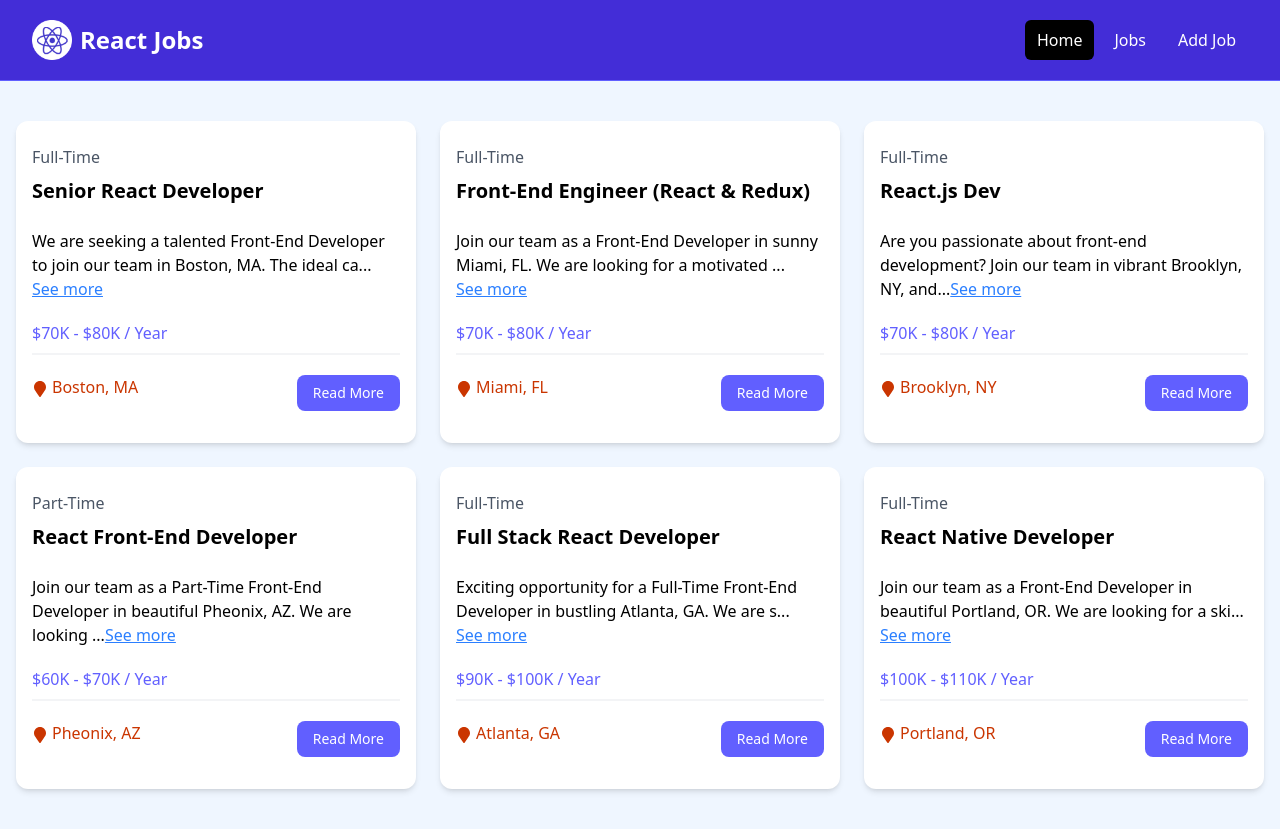
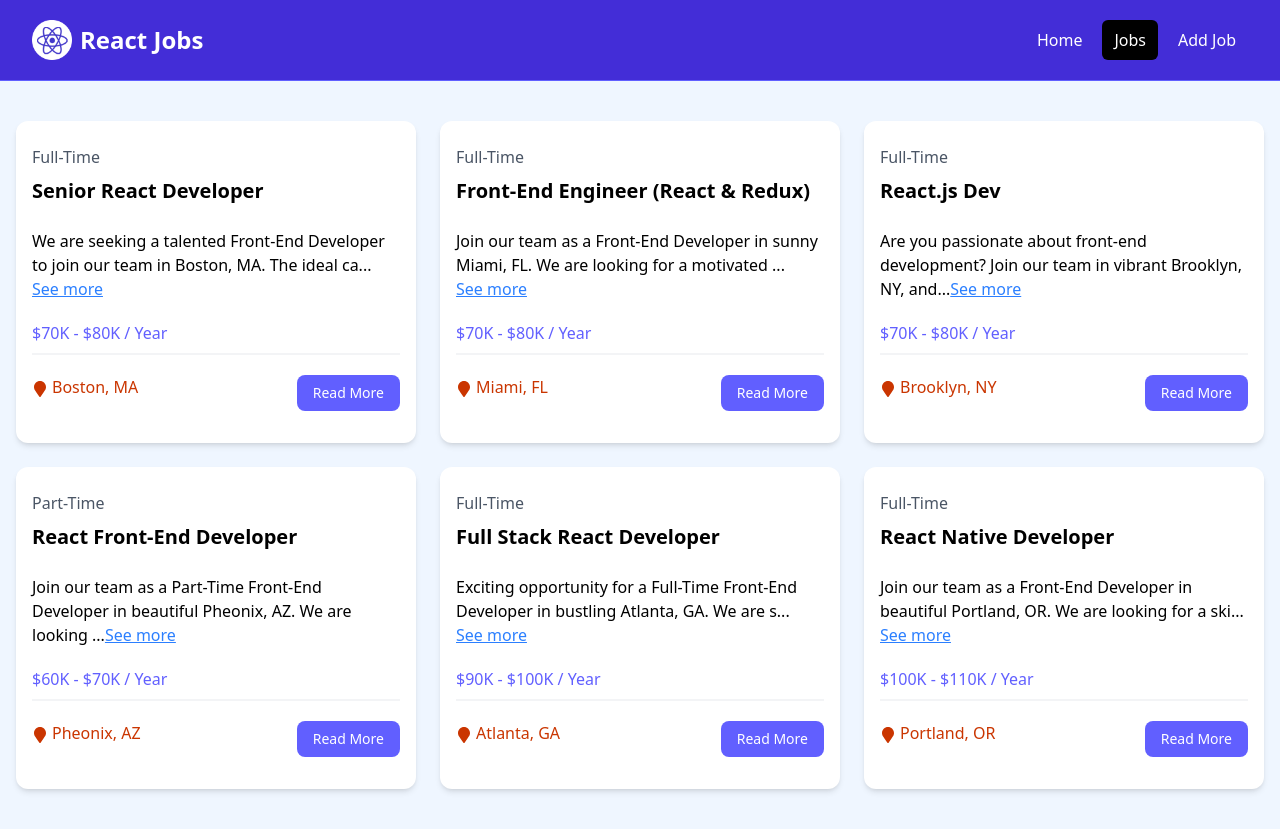
Before and after one commit to marionmartie/react-typescript, a React (Vite) app: page /jobs in a window 1280 px wide. Built offline with nearby package versions, Linux system fonts and the light colour scheme.

Commit message:
Error loading

```diff
--- a/src/App.tsx
+++ b/src/App.tsx
@@ -5,6 +5,7 @@ import JobsPage from './pages/JobsPage'
 import NotFound from './pages/NotFound'
 
 export default function App() {
+
   const router = createBrowserRouter(
     createRoutesFromElements(
       <Route path="/" element={<MainLayout/>} >
@@ -14,7 +15,5 @@ export default function App() {
       </Route>
     )
   )
-  return (
-    <RouterProvider router={router} />
-  )
+  return <RouterProvider router={router} />
 }
--- a/src/components/JobListing.tsx
+++ b/src/components/JobListing.tsx
@@ -1,9 +1,7 @@
-import { useState } from 'react'
-import jobItems from '../jobs.json'
+import jobs from '../jobs.json'
 import JobList from './JobList'
 
 function JobMap({limit} : { limit?: number }) {
-  const [jobs, setJobs] = useState(jobItems)
 
   const recentJobs: typeof jobs = jobs.splice(0, limit || jobs.length)
 
@@ -24,7 +22,7 @@ const JobListing = ({limit} : { limit?: number }) => {
         </h2>
         <div className="grid grid-cols-1 md:grid-cols-3 gap-6">
           {
-            JobMap({limit})
+            <JobMap limit={limit} />
           }
         </div>
       </div>
--- a/src/components/NavBar.tsx
+++ b/src/components/NavBar.tsx
@@ -1,32 +1,34 @@
 import logo from "../assets/logo.png"
-import { Link } from "react-router-dom"
+import { NavLink } from "react-router-dom"
 
 export default function NavBar() {
+    const linkClass = ({isActive} : {isActive: boolean}) => isActive ? 'text-white hover:bg-gray-900 hover:text-white rounded-md px-3 py-2 bg-black' : 'text-white hover:bg-gray-900 hover:text-white rounded-md px-3 py-2'
+
     return (
         <nav className="bg-indigo-700 border-b border-indigo-500">
             <div className="mx-auto max-w-7xl px-2 sm:px-6 lg:px-8">
                 <div className="flex h-20 items-center justify-between">
                     <div
                         className="flex flex-1 items-center justify-center md:items-stretch md:justify-start">
-                        <Link className="flex flex-shrink-0 items-center mr-4" to="/">
+                        <NavLink className="flex flex-shrink-0 items-center mr-4" to="/">
                             <img
                                 className="h-10 w-auto"
                                 src={logo}
                                 alt="React Jobs"
                             />
                             <span className="hidden md:block text-white text-2xl font-bold ml-2">React Jobs</span>
-                        </Link>
+                        </NavLink>
                         <div className="md:ml-auto">
                             <div className="flex space-x-2">
-                                <Link
+                                <NavLink
                                     to="/"
-                                    className="text-white bg-black hover:bg-gray-900 hover:text-white rounded-md px-3 py-2">Home</Link>
-                                <Link
+                                    className={linkClass}>Home</NavLink>
+                                <NavLink
                                     to="/jobs"
-                                    className="text-white hover:bg-gray-900 hover:text-white rounded-md px-3 py-2">Jobs</Link>
-                                <Link
+                                    className={linkClass}>Jobs</NavLink>
+                                <NavLink
                                     to="/add-job"
-                                    className="text-white hover:bg-gray-900 hover:text-white rounded-md px-3 py-2">Add Job</Link>
+                                    className={linkClass}>Add Job</NavLink>
                             </div>
                         </div>
                     </div>
--- a/src/pages/HomePage.tsx
+++ b/src/pages/HomePage.tsx
@@ -1,8 +1,13 @@
 import Hero from "../components/Hero"
 import HomeCard from "../components/HomeCard"
 import JobListing from "../components/JobListing"
+import jobs from '../jobs.json';
+
 
 const HomePage = () => {
+  setTimeout(() => {
+    console.log(jobs)
+  }, 1000)
   return (
     <>
         <Hero title="React Jobs" subtitle="Find React jobs here" />
--- a/src/pages/JobsPage.tsx
+++ b/src/pages/JobsPage.tsx
@@ -1,25 +1,29 @@
-import { useState } from "react"
-import JobList from "../components/JobList"
-import jobItems from '../jobs.json'
-
+import { useEffect, useState } from "react";
+import JobList from "../components/JobList";
+import jobsData from '../jobs.json';
 
 const JobsPage = () => {
-    const [jobs, setJobs] = useState(jobItems)
+    const [jobs, setJobs] = useState<{ id: string; title: string; type: string; description: string; location: string; salary: string; company: { name: string; description: string; contactEmail: string; contactPhone: string; }; }[]>([]);
+
+    useEffect(() => {
+        setJobs(jobsData);
+    }, []);
+
     return (
         <section className="bg-blue-50 px-4 py-10">
             <div className="container-xl lg:container m-auto">
                 <div className="grid grid-cols-1 md:grid-cols-3 gap-6">
-                    {
-                        jobs.map(job => {
-                            return (
-                                <JobList list={job} />
-                            )
-                        })
-                    }
+                    {jobs.length > 0 ? (
+                        jobs.map(job => (
+                            <JobList list={job} key={job.id} />
+                        ))
+                    ) : (
+                        <p>Loading jobs...</p>
+                    )}
                 </div>
             </div>
         </section>
-    )
-}
+    );
+};
 
-export default JobsPage
+export default JobsPage;
```
Also changed, not shown: src/jobs.json (indentation only).
